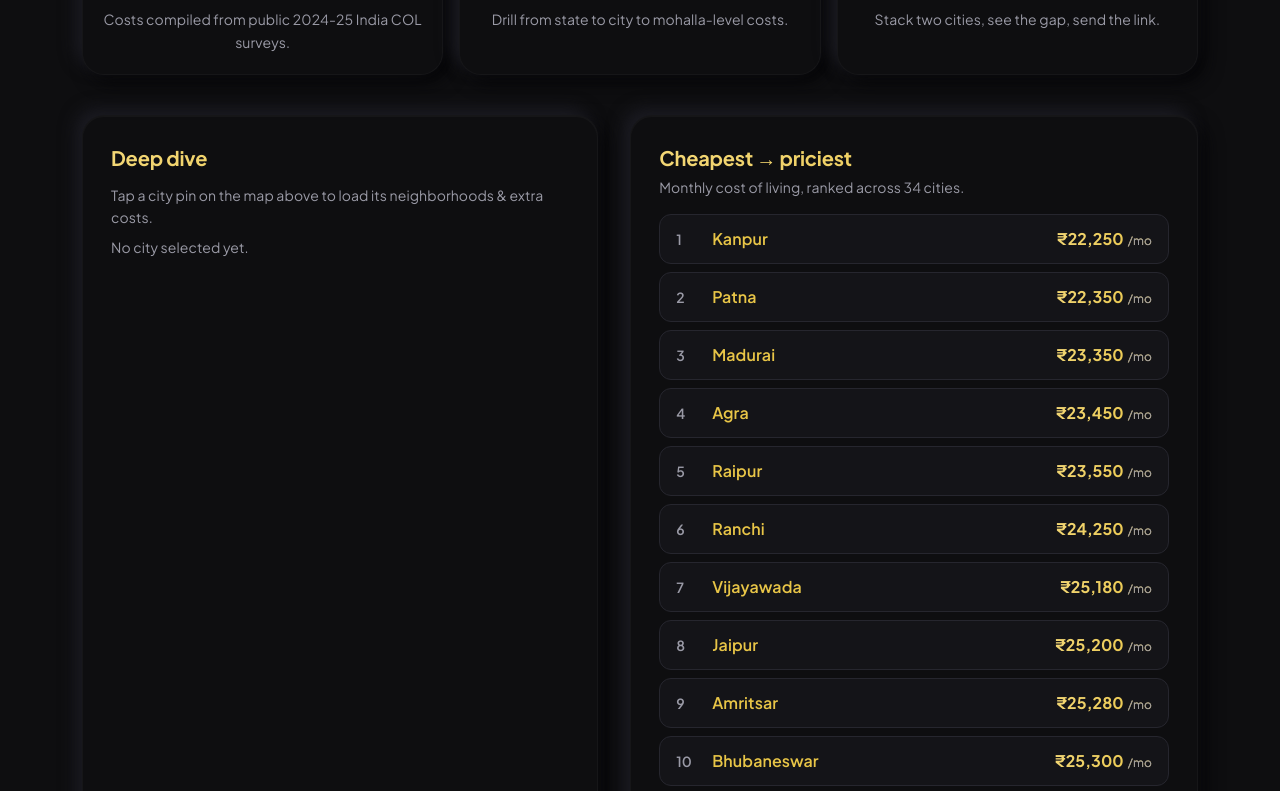
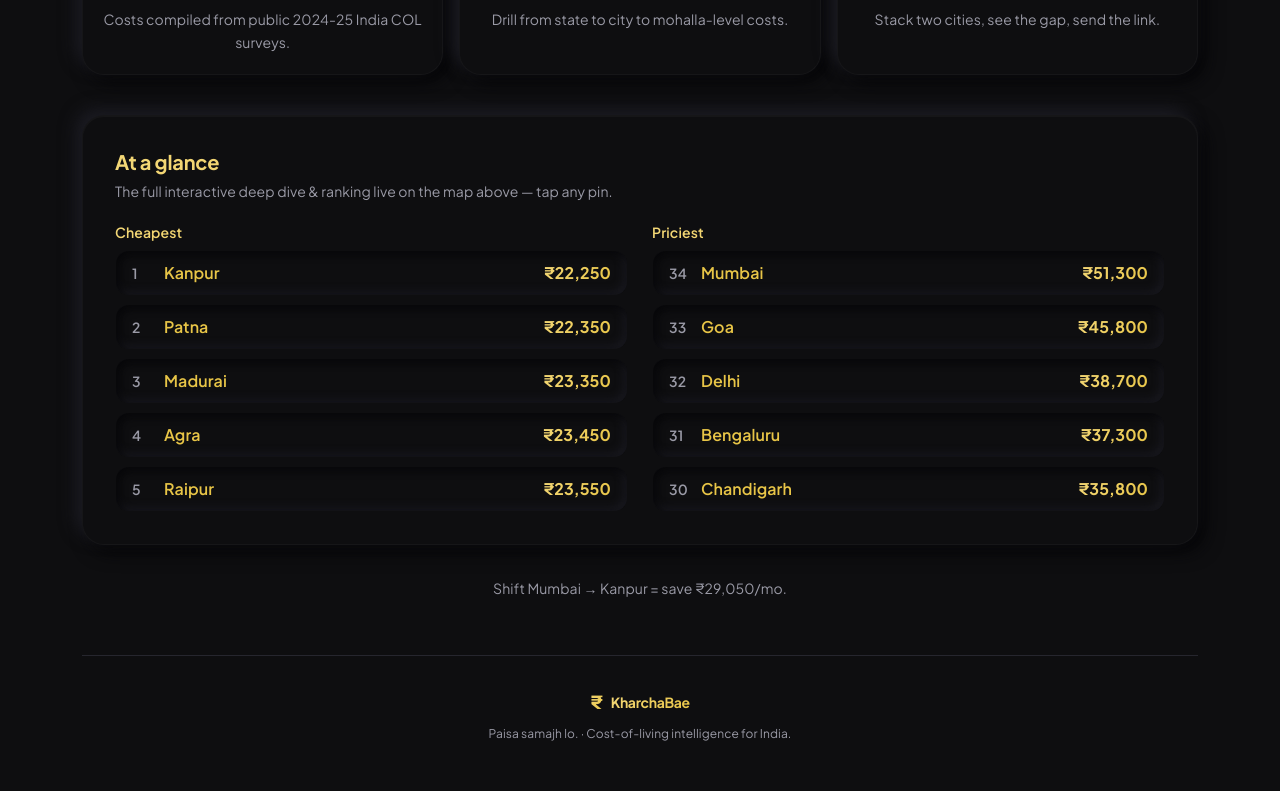
Before and after one commit to trippusultan/kharchabae, a Next.js app: page / in a window 1280 px wide. Shown: the part 909-1700 px from the top of the page. Built offline with nearby package versions, Linux system fonts and the light colour scheme; no server answers; the database is empty.

Commit message:
Collapse duplicate below-fold Deep dive + ranking into compact 'At a glance' recap
- The interactive Deep dive + ranking now live inside the map only
- Home scroll section shows a compact top5/bottom5 snapshot (links to city pages)
- Remove unused DeepDock import from home

```diff
--- a/src/app/page.tsx
+++ b/src/app/page.tsx
@@ -3,7 +3,6 @@ import { rankCities, inr } from "@/lib/cost";
 import { SEED_CITIES, totalOf } from "@/lib/seed";
 import { MapLazy } from "@/components/MapLazy";
 import { CityDeepPanel } from "@/components/CityDeepPanel";
-import { DeepDock } from "@/components/DeepDock";
 
 export const dynamic = "force-static";
 
@@ -112,28 +111,45 @@ export default async function Home() {
           ))}
         </div>
 
-        {/* DEEP DIVE + RANKING */}
-        <div className="mt-10 grid gap-8 lg:grid-cols-[1fr_1.1fr]">
-          <div className="surface flex min-h-[60vh] flex-col p-6 md:p-7">
-            <h2 className="mb-3 text-xl font-bold gold-text">Deep dive</h2>
-            <p className="text-sm leading-relaxed text-[var(--muted)]">Tap a city pin on the map above to load its neighborhoods & extra costs.</p>
-            <DeepDock totals={totals} />
-          </div>
-
-          <div className="surface flex min-h-[60vh] flex-col p-6 md:p-7">
-            <h2 className="mb-1 text-xl font-bold gold-text">Cheapest → priciest</h2>
-            <p className="mb-4 text-sm text-[var(--muted)]">Monthly cost of living, ranked across {ranked.length} cities.</p>
-            <div className="-mr-2 flex-1 space-y-2 overflow-auto pr-2">
-              {ranked.map((c) => (
+        {/* SCROLL SNAPSHOT — the live Deep dive + ranking live inside the map above;
+            this is a compact, non-interactive recap for scrolling users. */}
+        <div className="surface mt-10 p-6 md:p-8">
+          <h2 className="text-xl font-bold gold-text">At a glance</h2>
+          <p className="mt-1 text-sm text-[var(--muted)]">
+            The full interactive deep dive & ranking live on the map above — tap any pin.
+          </p>
+          <div className="mt-5 grid gap-6 sm:grid-cols-2">
+            <div>
+              <div className="mb-2 text-sm font-semibold gold-text">Cheapest</div>
+              <div className="space-y-2">
+                {ranked.slice(0, 5).map((c) => (
                   <a key={c.slug} href={`/city/${c.slug}`}
-                  className="flex items-center justify-between gap-3 rounded-xl border border-[var(--line)] bg-[var(--bg-2)] px-4 py-3 transition hover:border-[var(--gold)]">
+                    className="flex items-center justify-between gap-3 rounded-xl px-4 py-2.5 transition hover:border-[var(--gold)] rank-row"
+                    style={{ border: "1px solid transparent" }}>
                     <span className="flex items-center gap-3">
-                    <span className="w-6 text-sm font-semibold text-[var(--muted)]">{c.rank}</span>
+                      <span className="w-5 text-sm font-semibold text-[var(--muted)]">{c.rank}</span>
                       <span className="font-semibold">{c.name}</span>
                     </span>
-                  <span className="gold-text font-bold">{inr(c.total)}<span className="ml-1 text-xs font-normal text-[var(--muted)]">/mo</span></span>
+                    <span className="gold-text font-bold">{inr(c.total)}</span>
                   </a>
                 ))}
+              </div>
+            </div>
+            <div>
+              <div className="mb-2 text-sm font-semibold gold-text">Priciest</div>
+              <div className="space-y-2">
+                {ranked.slice(-5).reverse().map((c) => (
+                  <a key={c.slug} href={`/city/${c.slug}`}
+                    className="flex items-center justify-between gap-3 rounded-xl px-4 py-2.5 transition hover:border-[var(--gold)] rank-row"
+                    style={{ border: "1px solid transparent" }}>
+                    <span className="flex items-center gap-3">
+                      <span className="w-5 text-sm font-semibold text-[var(--muted)]">{c.rank}</span>
+                      <span className="font-semibold">{c.name}</span>
+                    </span>
+                    <span className="gold-text font-bold">{inr(c.total)}</span>
+                  </a>
+                ))}
+              </div>
             </div>
           </div>
         </div>
```
Lines whose indentation alone changed are shown as unchanged.
